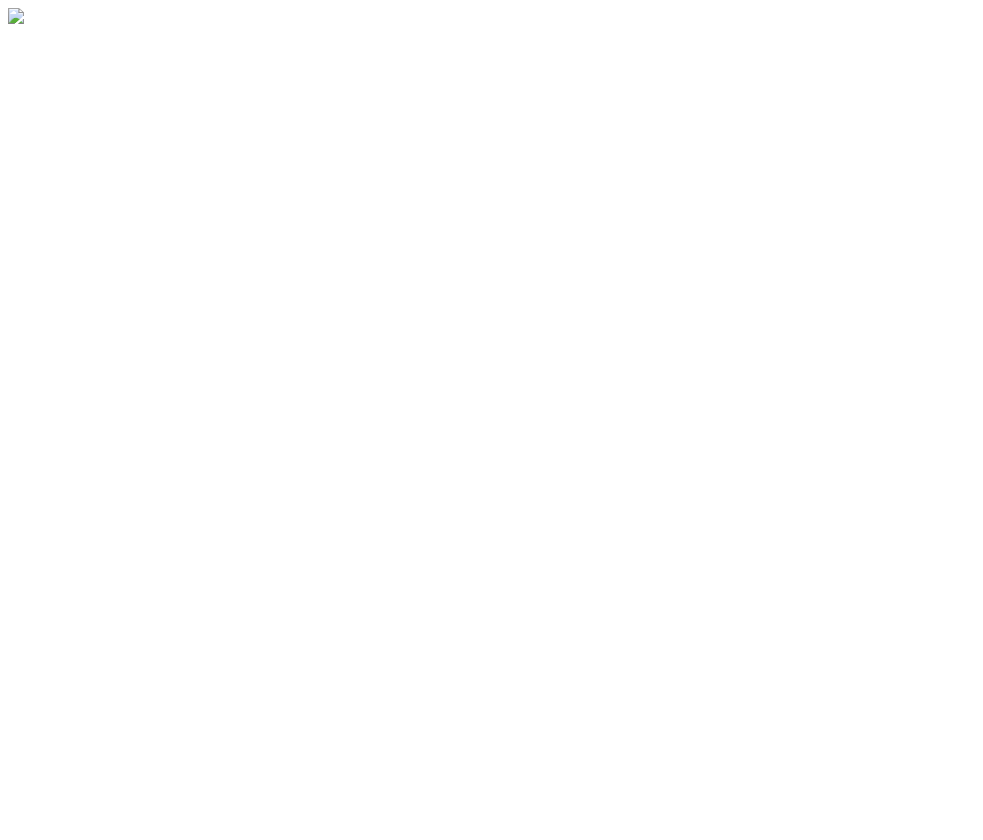
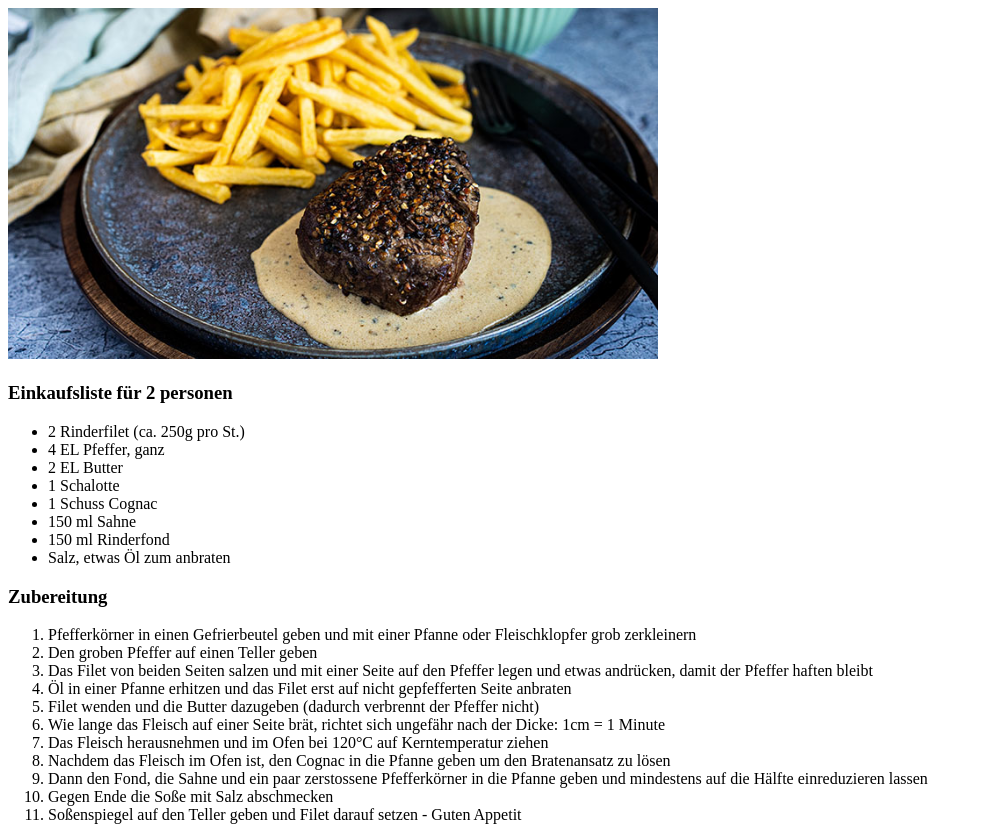
Before and after one commit to miljji/odin-recipes, a plain HTML site: page recipes/steak-au-poiver.html in a window 1280 px wide. Shown: the whole page, without its empty margins (0-983 px from the left). Before the commit the page ends 800 px from the top, so only its background shows below. Drawn offline with Linux system fonts and the light colour scheme.

Commit message:
add Wiener Schnitzel and Steak-Au_poiver

```diff
--- a/recipes/steak-au-poiver.html
+++ b/recipes/steak-au-poiver.html
@@ -6,7 +6,33 @@
     <title>Steak au poivre</title>
 </head>
 <body>
-    <img src="recipes/" >
+    <img src="../images/Steak-Au-Poivre.png" alt="Steak-Au-Poivre" width="650">
 
+   <h3>Einkaufsliste für 2 personen</h3>
+    <ul>
+      <li>2 Rinderfilet (ca. 250g pro St.)</li>
+      <li>4 EL Pfeffer, ganz</li>
+      <li>2 EL Butter</li>
+      <li>1 Schalotte</li>
+      <li>1 Schuss Cognac</li>
+      <li>150 ml Sahne</li>
+      <li>150 ml Rinderfond</li>
+      <li>Salz, etwas Öl zum anbraten</li>
+    </ul>
+
+   <h3>Zubereitung</h3>
+    <ol>
+        <li>Pfefferkörner in einen Gefrierbeutel geben und mit einer Pfanne oder Fleischklopfer grob zerkleinern</li>
+        <li>Den groben Pfeffer auf einen Teller geben</li>
+        <li>Das Filet von beiden Seiten salzen und mit einer Seite auf den Pfeffer legen und etwas andrücken, damit der Pfeffer haften bleibt</li>
+        <li>Öl in einer Pfanne erhitzen und das Filet erst auf nicht gepfefferten Seite anbraten</li>
+        <li>Filet wenden und die Butter dazugeben (dadurch verbrennt der Pfeffer nicht)</li>
+        <li>Wie lange das Fleisch auf einer Seite brät, richtet sich ungefähr nach der Dicke: 1cm = 1 Minute</li>
+        <li>Das Fleisch herausnehmen und im Ofen bei 120°C auf Kerntemperatur ziehen</li>
+        <li>Nachdem das Fleisch im Ofen ist, den Cognac in die Pfanne geben um den Bratenansatz zu lösen</li>
+        <li>Dann den Fond, die Sahne und ein paar zerstossene Pfefferkörner in die Pfanne geben und mindestens auf die Hälfte einreduzieren lassen</li>
+        <li>Gegen Ende die Soße mit Salz abschmecken</li>
+        <li>Soßenspiegel auf den Teller geben und Filet darauf setzen - Guten Appetit</li>
+    </ol>
 </body>
 </html>
```
Also changed, not shown: recipes/wiener-schnitzel.html (+10 -7 lines), images/Steak-Au-Poivre.png (added).
